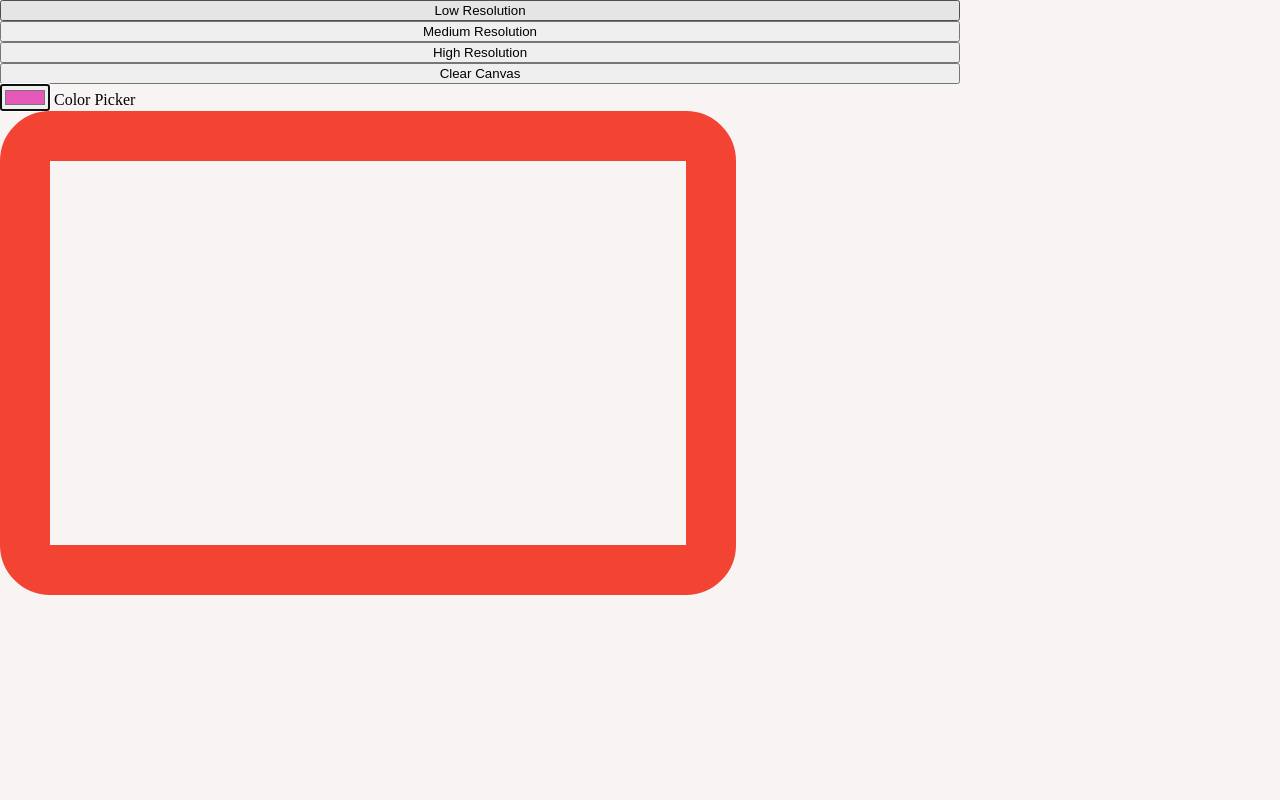
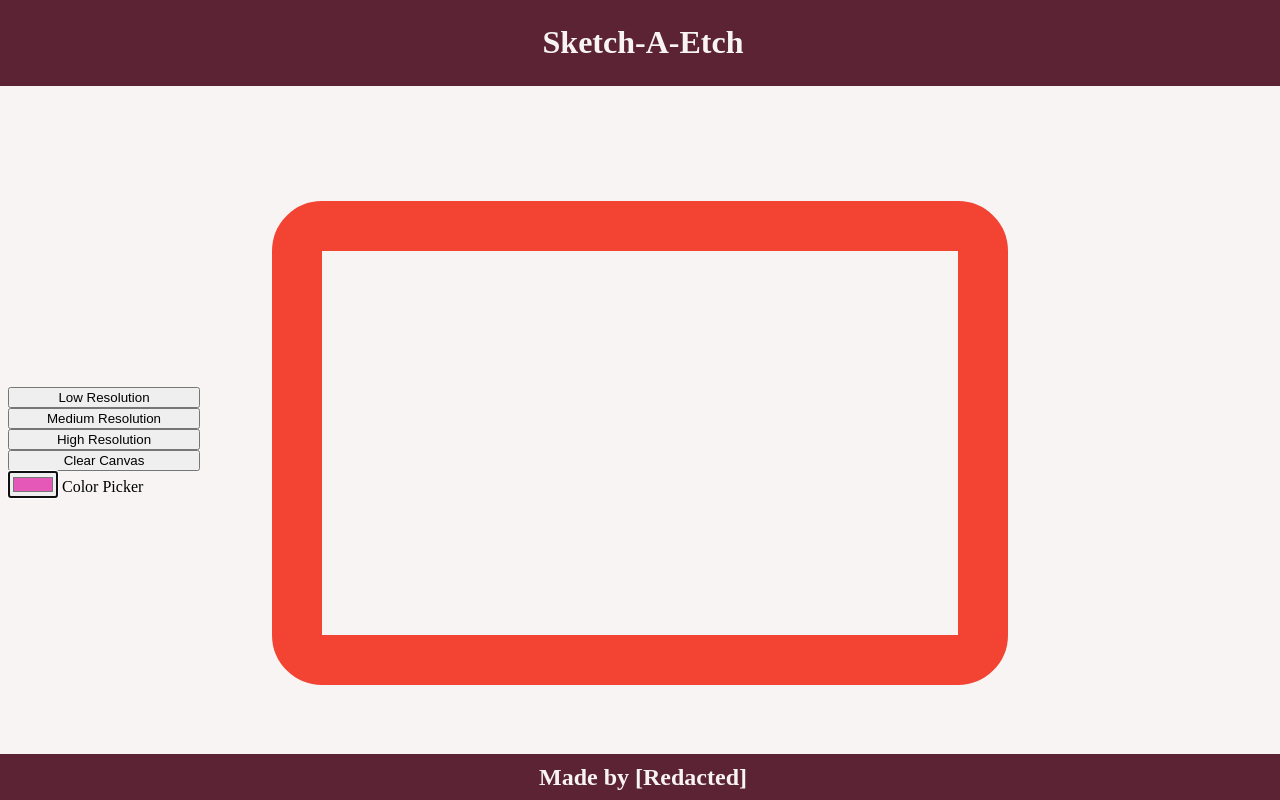
Before and after one commit to MichaelKucukarslan/etch_a_sketch, a plain HTML site: page index.html in a window 1280 px wide. Drawn offline with Linux system fonts and the light colour scheme.

Commit message:
Added the header and footer

```diff
--- a/index.html
+++ b/index.html
@@ -1,10 +1,19 @@
 <!DOCTYPE html>
+
 <head>
-    <title>Etch-A-Sketch</title>
+    <title>Sketch-A-Etch</title>
     <script src="javascript.js" defer></script>
     <link rel="stylesheet" href="style.css">
 </head>
+<html>
+
 <body>
+    <header>
+        <h1>
+            Sketch-A-Etch
+        </h1>
+    </header>
+    <div class="main">
         <div id="left-btn-group">
             <!-- 3 buttons for pixel size -->
             <button id="low">Low Resolution</button>
@@ -16,4 +25,11 @@
         </div>
         <div id="canvas"></div>
         <div id="right-btn-group"></div>
+    </div>
 </body>
+</html>
+    <footer>
+        <h2>
+            Made by [Redacted]
+        </h2>
+    </footer>
```
Lines whose indentation alone changed are shown as unchanged.
